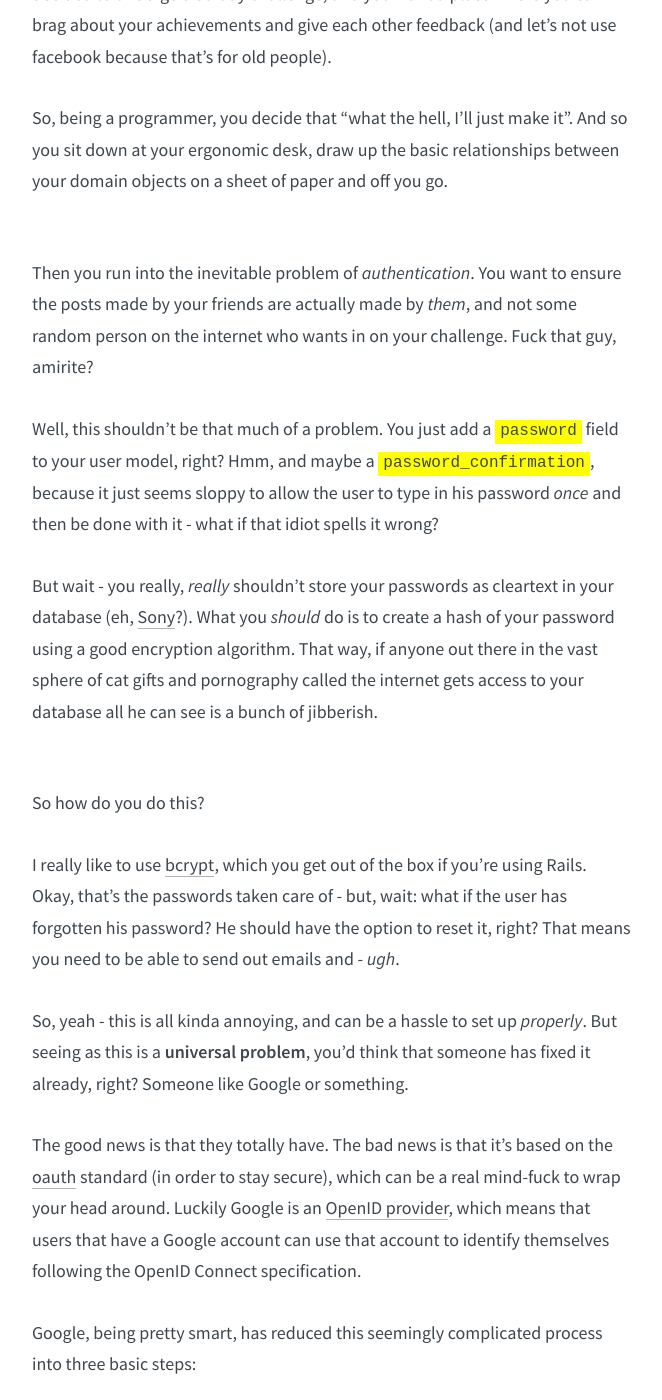
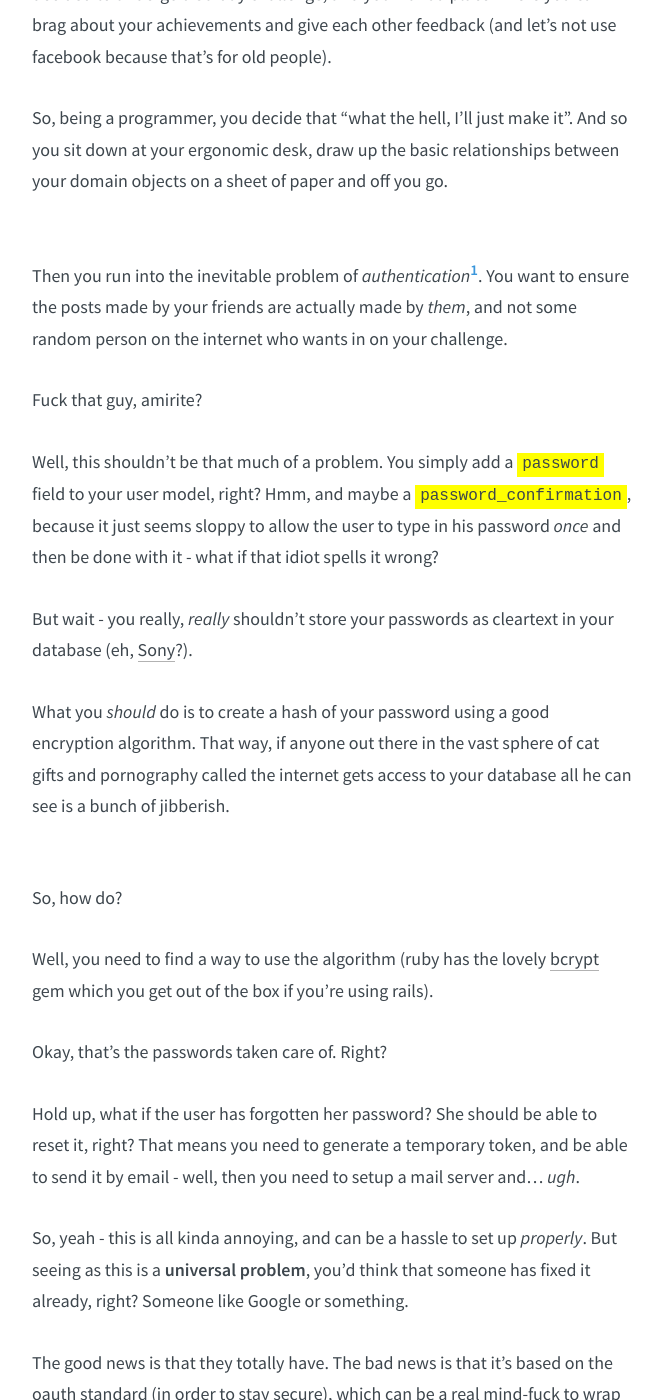
Before and after one commit to nicohvi/nicohvi.github.io, a Jekyll site: the page built from _posts/2016-04-01-dead-simple-and-secure-authentication.md, in a window 1280 px wide and 1400 px high, scrolled down 449 px. Shown: the whole window, without its empty margins (308-970 px from the left). Built offline with Jekyll 4.4.1, drawn with Linux system fonts in a browser that asks for light colours; comment, search, counter and statistics services are not loaded; some of the changed text lies outside the part shown.

Commit message:
Now page and new blog post :bear: :whale:

```diff
--- a/_config.yml
+++ b/_config.yml
@@ -19,6 +19,8 @@ navigation:
     url:  /library/
   - text: Quotes
     url:  /quotes/
+  - text: Now
+    url:  /now/
 
 sass:
   sass_dir: _sass
--- a/_posts/2016-03-01-easy-google-login.md
+++ b/_posts/2016-04-01-dead-simple-and-secure-authentication.md
@@ -1,8 +1,8 @@
 ---
 layout: post
-title: How to create a google login for your next ruby web app
+title: Dead simple and secure authentication
 draft: true
-date: 2016-03-01 +0100
+date: 2016-01-24 +0100
 ---
 
 Say you've got a great idea for a new website. Maybe you and your
@@ -17,33 +17,42 @@ between your domain objects on a sheet of paper and off you go.
 <!-- Crude drawing of domain objects -->
 <img>
 
-Then you run into the inevitable problem of *authentication*. You want to ensure
+Then you run into the inevitable problem of *authentication*[^1]. You want to ensure
 the posts made by your friends are actually made by *them*, and not some random
-person on the internet who wants in on your challenge. Fuck that guy, amirite?
+person on the internet who wants in on your challenge.
+
+Fuck that guy, amirite?
 
 Well, this shouldn't be that much of a problem.
-You just add a `password` field to your
+You simply add a `password` field to your
 user model, right? Hmm, and maybe a `password_confirmation`, because it just
 seems sloppy to allow the user to type in his password *once* and then be
 done with it - what if that idiot spells it wrong?
 
 But wait - you really, *really* shouldn't store your passwords as cleartext
-in your database (eh, [Sony](http://arstechnica.com/tech-policy/2011/06/sony-hacked-yet-again-plaintext-passwords-posted/)?). What you *should* do is to create
-a hash of your password using a good encryption algorithm. That way, if anyone
-out there in the vast sphere of cat gifts and pornography called the internet
+in your database (eh, [Sony](http://arstechnica.com/tech-policy/2011/06/sony-hacked-yet-again-plaintext-passwords-posted/)?).
+
+What you *should* do is to create a hash of your password using a good encryption algorithm.
+That way, if anyone out there in the vast sphere of cat gifts and pornography called the internet
 gets access to your database all he can see is a bunch of jibberish.
 
 <!-- Eminem jibberish -->
 <img>
 
-So how do you do this?
+So, how do?
 
-I really like to use [bcrypt](), which you get out of the box if you're using
-Rails. Okay, that's the passwords taken care of - but, wait: what if the user has
-forgotten his password? He should have the option to reset it, right? That means
-you need to be able to send out emails and - *ugh*.
+Well, you need to find a way to use the algorithm (ruby has the lovely
+[bcrypt]() gem which you get out of the box if you're using rails).
 
-So, yeah - this is all kinda annoying, and can be a hassle to set up *properly*. But seeing as this is a **universal problem**, you'd think that someone has fixed
+Okay, that's the passwords taken care of. Right?
+
+Hold up, what if the user has forgotten her password? She should be
+able to reset it, right? That means you need to generate a temporary
+token, and be able to send it by email - well, then you need to
+setup a mail server and... *ugh*.
+
+So, yeah - this is all kinda annoying, and can be a hassle to set up *properly*.
+But seeing as this is a **universal problem**, you'd think that someone has fixed
 it already, right? Someone like Google or something.
 
 The good news is that they totally have. The bad news is that it's based on the
@@ -81,8 +90,10 @@ really simple to do yourself, and it's my opinion that if you can do something
 yourself (and learn from it) - then fucking do it yourself.
 
 The first step is the enable the Google+ API in your [google developer console](
-) and generate a `client_id` and `client_secret`, you need these for your calls
-to Google's servers. There's a very good and detailed description of all the
+) and generate a `client_id` and `client_secret` - you need these for your calls
+to Google's servers.
+
+There's a very good and detailed description of all the
 setup you need [here]().
 
 Once your setup is complete, you simply implement the HTTP requests in
@@ -90,10 +101,11 @@ your web application.
 
 Here's an example using [sinatra](http://sinatrarb.com).
 
-{% gist 11b3bc9414180db6bbfc %}
-
 You can literally copy/paste that, enter your own `client_id` and `client_secret`
 , run it on your local computer, and go to `localhost:4567` to see a
 working example. It's **that** easy.
 
 You're welcome.
+
+---
+[^1]: Which is [not the same as authorization]().
--- a/haml.rb
+++ b/haml.rb
@@ -24,7 +24,7 @@ def compile_haml (file)
 end
 
 def get_relative(path)
-  match = path.match(/layouts|portfolio|library|quotes|blog|resume/)
+  match = path.match(/layouts|now|portfolio|library|quotes|blog|resume/)
   if match
     match[0] == 'layouts' ? "_#{match[0]}" : match[0]
   else
--- a/public/bundle.js
+++ b/public/bundle.js
@@ -94,7 +94,7 @@ var _query2 = _interopRequireDefault(_query);
 
 function _interopRequireDefault(obj) { return obj && obj.__esModule ? obj : { default: obj }; }
 
-(0, _query2.default)('article a', '.book a', '.project a').filter(function (el) {
+(0, _query2.default)('article a', '.now a', '.book a', '.project a', '.ext').filter(function (el) {
   return !el.hasClass('footnote') && !el.hasClass('reverseFootnote');
 }).forEach(function (el) {
   return el.attr('target', '_blank');
--- a/public/js/app.js
+++ b/public/js/app.js
@@ -1,6 +1,6 @@
 import $ from './query';
 
-$('article a', '.book a', '.project a')
+$('article a', '.now a', '.book a', '.project a', '.ext')
 .filter(el => !el.hasClass('footnote') && !el.hasClass('reverseFootnote'))
 .forEach(el => el.attr('target', '_blank'))
 
```
Also changed, not shown: other parts of _posts/2016-04-01-dead-simple-and-secure-authentication.md (+1 -1 lines), _data/now.yml (added, +10 -0 lines), _posts/2015-01-12-sass-haml-and-coffeescript-with-jekyll.md (+0 -4 lines), _posts/2015-05-06-testing-socket-io-using-mocha-and-ecmascript-2015.md (+0 -6 lines), _posts/2015-10-02-Progressive-enhancement-and-SEO-for-SPAs.md (+1 -58 lines), _posts/2016-03-10-diy-jquery.md (renamed from _posts/2016-03-01-diy-jquery.md, +4 -4 lines), _posts/2016-05-01-functional-ruby.md (added, +22 -0 lines), now/index.html (added, +19 -0 lines), 1 other file.
